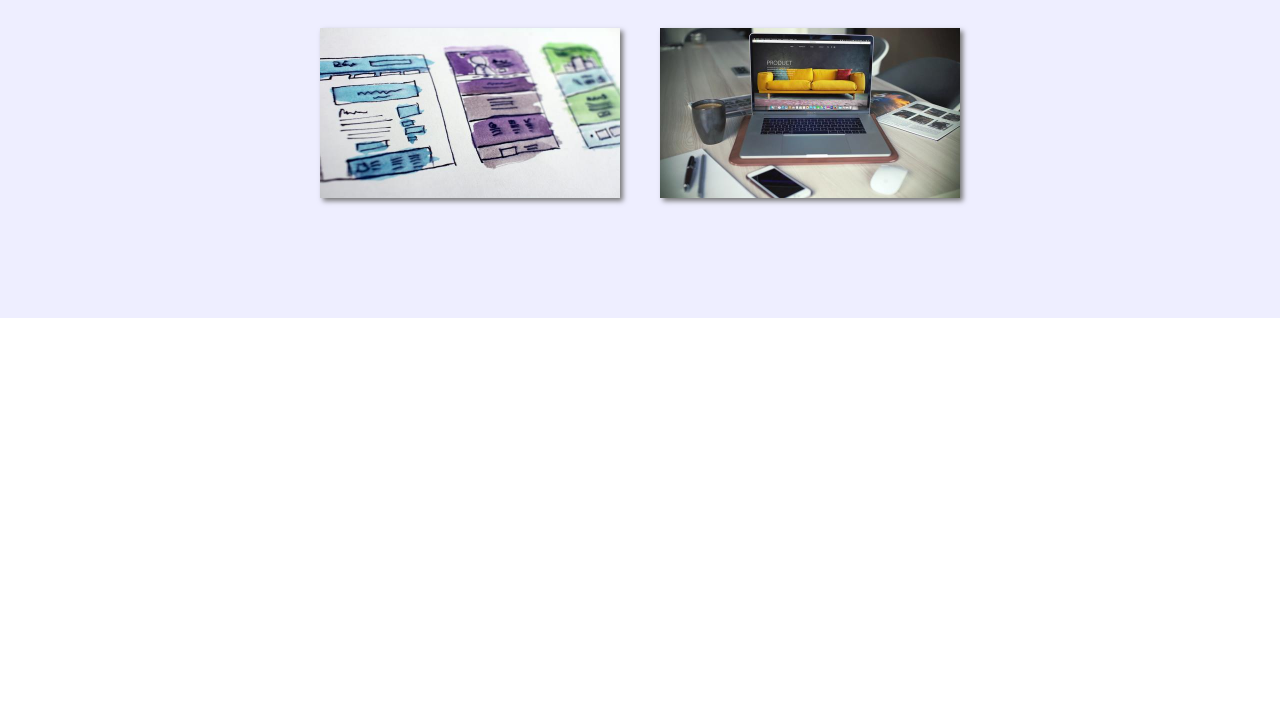
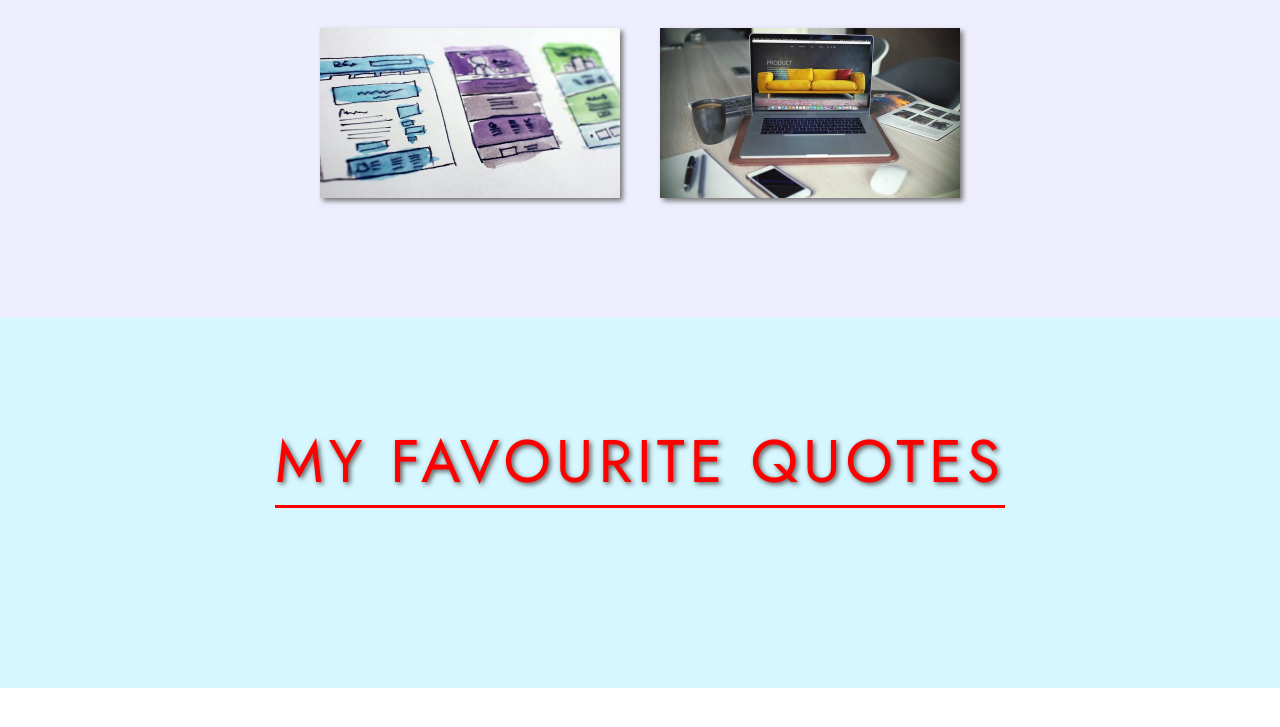
Before and after one commit to MuhammadHafidzMisrudin/ui-bootstrap-dev, a plain HTML site: page responsive-portfolio/public/index.html in a window 1280 px wide. Shown: the part 3143-3870 px from the top of the page. Before the commit the page ends 3491 px from the top, so only its background shows below. Drawn offline with Linux system fonts and the light colour scheme.

Commit message:
updated markup with favorite quotes section.

```diff
--- a/responsive-portfolio/public/index.html
+++ b/responsive-portfolio/public/index.html
@@ -227,6 +227,13 @@
             </div>
         </section>
         <!-- end of section 4 -->
+
+        <!-- section 5 -->
+        <section class="section-5">
+            <h1 class="section-heading">My Favourite Quotes</h1>
+        </section>
+        <!-- end of section 5 -->
+        <br>
         <br>
         <br>
 
--- a/responsive-portfolio/public/style.css
+++ b/responsive-portfolio/public/style.css
@@ -373,3 +373,15 @@ html {
     transition: bottom 0.3s 0.3s; /* make transition delay and smooth */
 }
 /* end of section 4 */
+
+/* section 5 */
+.section-5 {
+    width: 100%;
+    height: 100%;
+    padding: 10rem 0;
+    background-color: rgb(214,247, 255);
+    display: flex;
+    flex-direction: column;
+    align-items: center;
+}
+/* end of section 5 */
```
